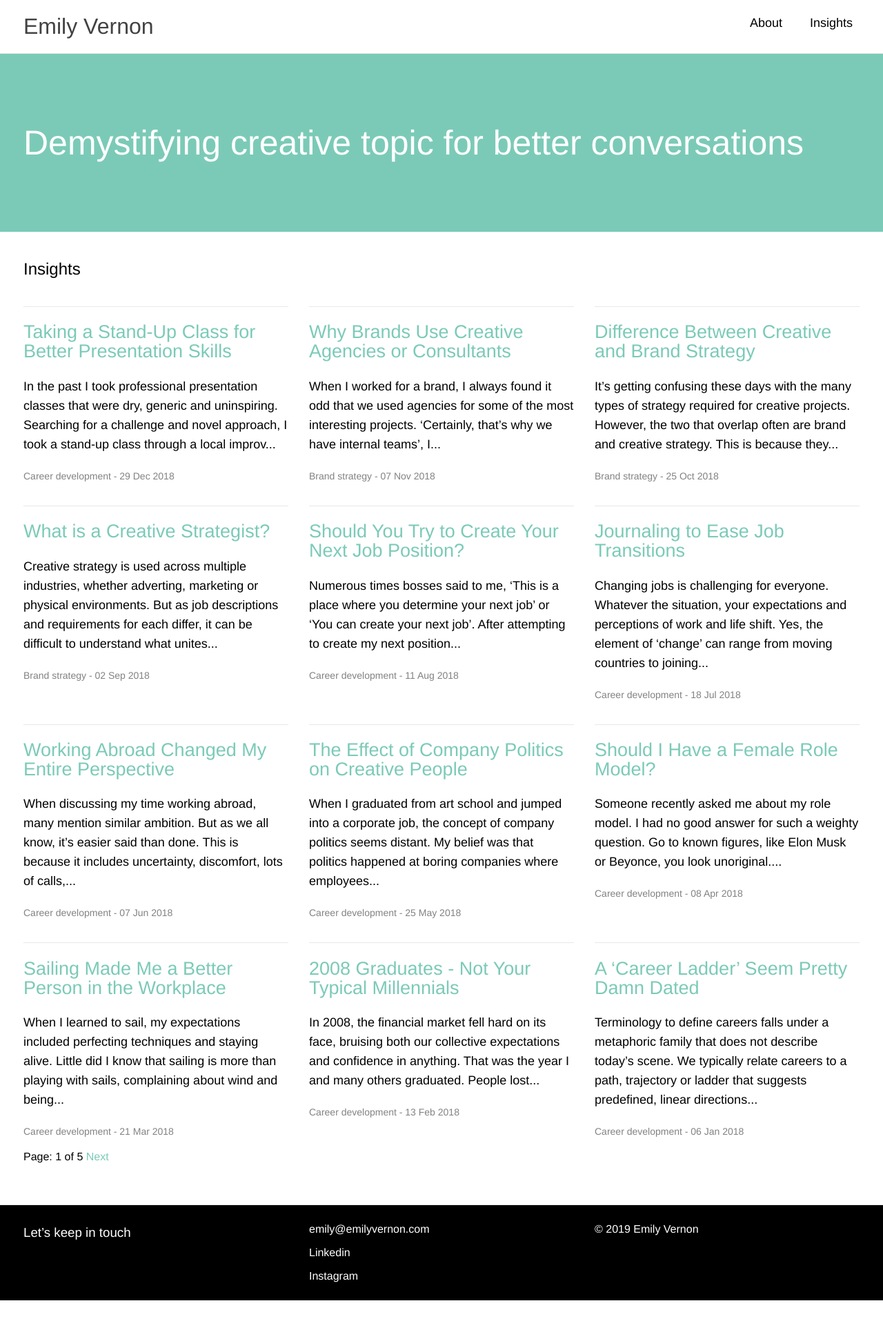
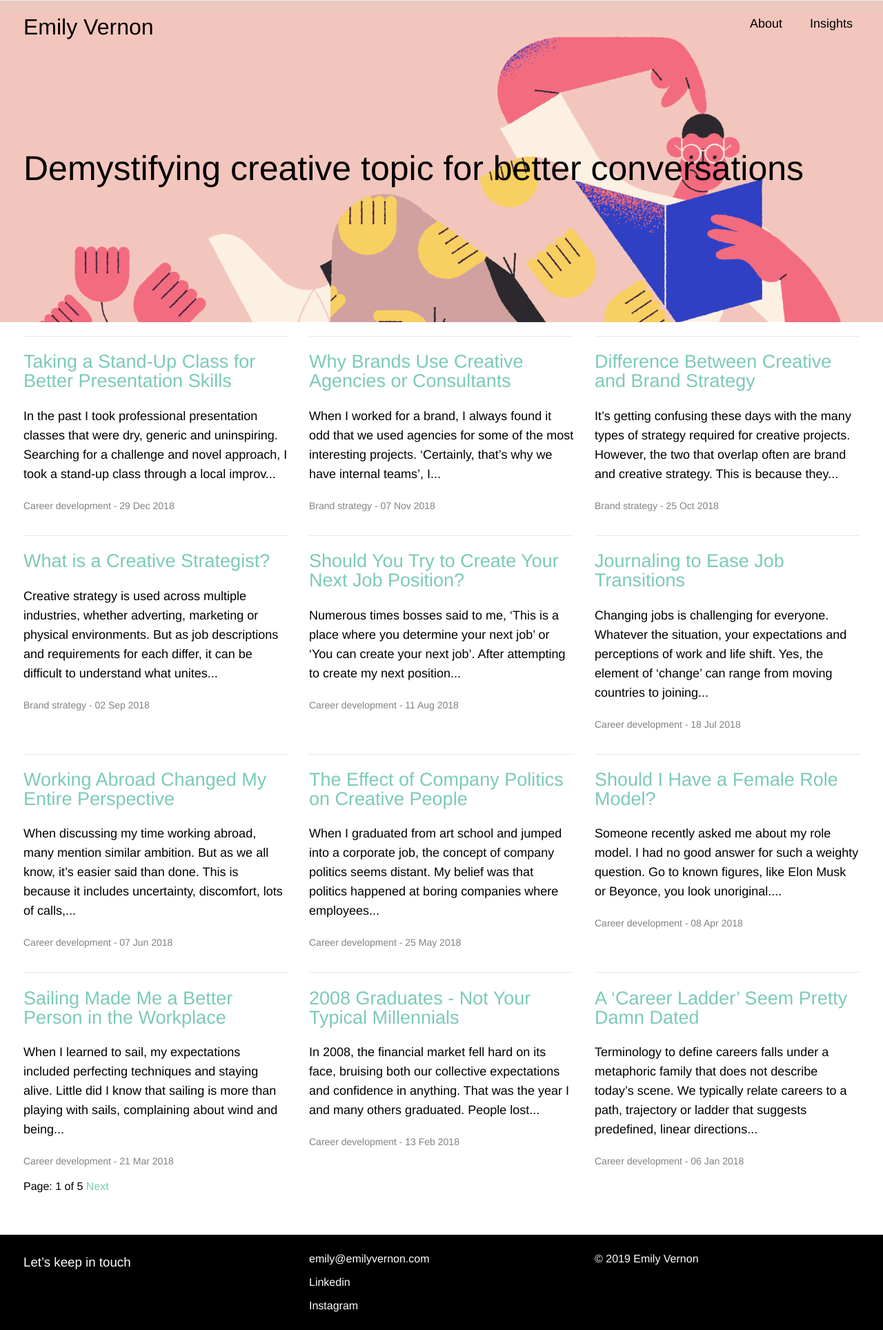
Before and after one commit to emilygv/emilyvernon.com, a Jekyll site: the page built from insights/index.html, in a window 1280 px wide. Shown: the whole page at 69% size. Built offline with Jekyll 4.4.1, drawn with Linux system fonts in a browser that asks for light colours; the list of posts is cut into pages by our own code; before the commit the page ends 1885 px from its top, so only the background shows below that.

Commit message:
hero image

```diff
--- a/_layouts/default.html
+++ b/_layouts/default.html
@@ -11,33 +11,49 @@
 
 
   {%- seo -%}
-  <link rel="stylesheet" href="/assets/css/style.css?{{ site.github.build_revision }}">
+  <link rel="stylesheet" href="/assets/css/style.css?v={{ site.time | date: "%Y%m%d%H%M" }}">
 
   {%- feed_meta -%}
 </head>
 <body>
 
-<header class="container">
-
-  <a class="site-title" rel="home" href="{{ "/" | relative_url }}">{{ site.title | escape }}</a>
-
-  <nav>
-    {%- for nav in site.data.navigation -%}
-      <a href="{{ nav.url | relative_url }}">{{ nav.title | escape }}</a>
-    {%- endfor -%}
-  </nav>
-
-</header>
 
 <main>
 
-{%- if page.hero_text -%}
-  <div class="hero">
-    <div class="container">
-      <p>{{ page.hero_text }}</p>
+<header class="header-top" style="{% if page.hero_bgcolor %}background-color: {{ page.hero_bgcolor }};{% else %}padding-bottom:  20px;{% endif %}">
+
+    <!-- {% include hero.html %} -->
+    <section class="container pad-top">
+      <a class="site-title" rel="home" href="{{ "/" | relative_url }}">{{ site.title | escape }}</a>
+      <nav>
+        {% for nav in site.data.navigation %}<a href="{{ nav.url | relative_url }}">{{ nav.title | escape }}</a>{% endfor %}
+      </nav>
+    </section>
+
+{% if page.hero_text or page.hero_image %}
+<section class="hero {% if page.hero_height %} {{ page.hero_height }} {% else %} is-medium {% endif %}" style="
+{% if page.hero_image %} background-image: url('{{ page.hero_image }}');{% endif %}
+{% if page.hero_bgcolor %} background-color: {{ page.hero_bgcolor }};{% endif %}
+" >
+
+
+
+    <div class="hero-body container">
+        <!-- <div class="container"> -->
+          <p>{{ page.hero_text }}</p>
+            <!-- <p class="title is-2">{{ page.title }}</p>
+            <p class="subtitle is-3">{{ page.subtitle }}</p>
+            {% if page.hero_link %}
+                <a href="{{ page.hero_link | prepend: site.baseurl  }}" class="button is-info is-large">{{ page.hero_link_text }}</a>
+            {% endif %} -->
+        <!-- </div> -->
     </div>
-  </div>
-{%- endif -%}
+</section>
+
+{% else %}
+
+{% endif %}
+</header>
 
   {{ content }}
 </main>
--- a/_sass/theme.scss
+++ b/_sass/theme.scss
@@ -13,6 +13,7 @@ $spacing-unit:     30px !default;
 $text-color:       #000 !default;
 $background-color: #fff !default;
 $brand-color:      #7bcab7 !default;
+$color-black:      black;
 
 $grey-color:       #828282 !default;
 $grey-color-light: lighten($grey-color, 40%) !default;
@@ -65,6 +66,14 @@ body {
   background-color: $background-color;
 
 }
+
+// @media (prefers-color-scheme: dark) {
+//     /* Overrides for Dark Mode. */
+//     body {
+//         color: white;
+//         background: black;
+//     }
+// }
 
 main {
   display: block; /* Default value of `display` of `main` element is 'inline' in IE 11. */
@@ -195,13 +204,74 @@ header, footer, article {
   padding-left: 20px;
 }
 
+.is-primary {
+
+}
+
+.pad-top {
+  padding-top: 20px;
+
+}
+
+.pad-bottom {
+  padding-bottom: 20px;
+}
+
+.header-top {
+  background-color: $brand-color;
+  margin-bottom: 0px;
+  padding-bottom: 0px;
+}
+
 .hero {
+  // align-items: stretch;
+    // display: flex;
+    // flex-direction: column;
+    // justify-content: space-between;
+
   background-color: $brand-color;
-  color: white;
-  margin-bottom: 40px;
-  padding-top: 50px;
-  padding-bottom: 50px;
+  color: $color-black;
+  // margin-bottom: 40px;
+  // padding-top: 50px;
+  // padding-bottom: 50px;
   @include rfs(50);
+
+  // overflow: hidden;
+  // position: relative;
+  // height: 25vh;
+  // min-height: 240px;
+  // max-height: 800px;
+
+  background-repeat: no-repeat;
+  background-attachment: fixed;
+  background-size: cover;
+  // background-size: auto 100%;
+  background-position: center top;
+
+}
+.hero-body {
+    // flex-grow: 1;
+    // flex-shrink: 0;
+    padding: 3rem 1.5rem
+}
+
+.hero.is-small .hero-body {
+    padding-bottom: 1.5rem;
+    padding-top: 1.5rem
+}
+
+@media screen and (min-width: 769px),print {
+    .hero.is-medium .hero-body {
+        padding-bottom:9rem;
+        padding-top: 9rem
+    }
+}
+
+@media screen and (min-width: 769px),print {
+    .hero.is-large .hero-body {
+        padding-bottom:18rem;
+        padding-top: 18rem
+    }
 }
 
 .statement {
@@ -304,7 +374,8 @@ table {
 
   &,
   &:visited {
-    color: $grey-color-dark;
+    // color: $grey-color-dark;
+    color: $color-black;
   }
   &:hover {
     text-decoration: none;
@@ -312,7 +383,7 @@ table {
 }
 
 header {
-  padding-top: 20px;
+  // padding-top: 20px;
   padding-bottom: 20px;
 }
 
@@ -348,8 +419,8 @@ header nav {
       color: $text-color;
     }
     &:hover {
-      color: $brand-color;
-      text-decoration: none;
+      color: $text-color;
+      text-decoration: underline;
     }
   }
 }
--- a/insights/index.html
+++ b/insights/index.html
@@ -1,13 +1,12 @@
 ---
 layout: default
-title: Insights
 subtitle: Blog sub title
 hero_text: Demystifying creative topic for better conversations
+hero_image: /assets/img/pablo-page-not-found.png
+hero_bgcolor: "#ECC8BF"
 ---
 
-<section class="container">
-<h2>{{ page.title }}</h2>
-</section>
+
 
 <!-- <section class="container">
 {% for category in site.categories %}
```
Also changed, not shown: about.md (+2 -1 lines), _includes/hero.html (added), assets/img/pablo-page-not-found.png (added).
